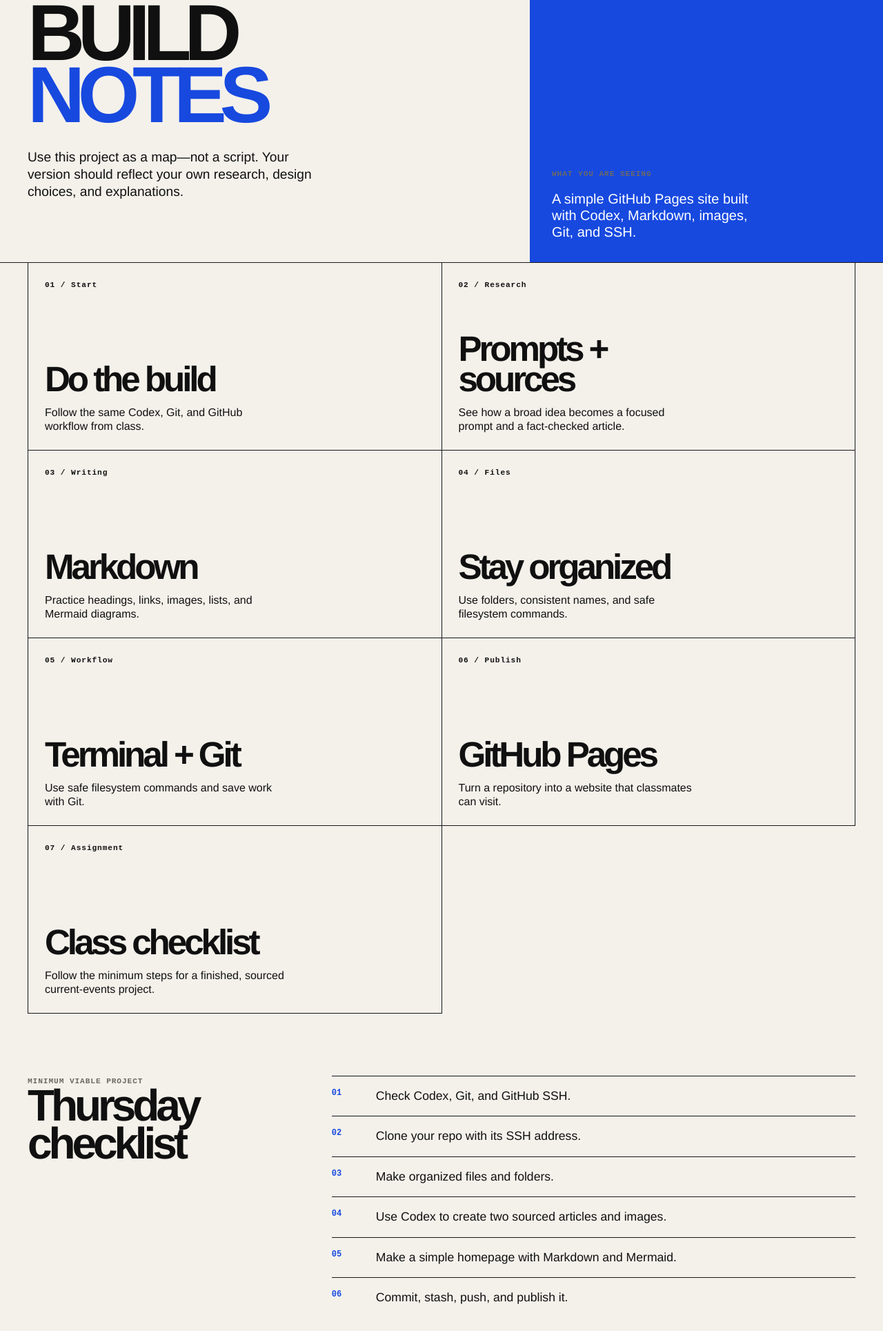
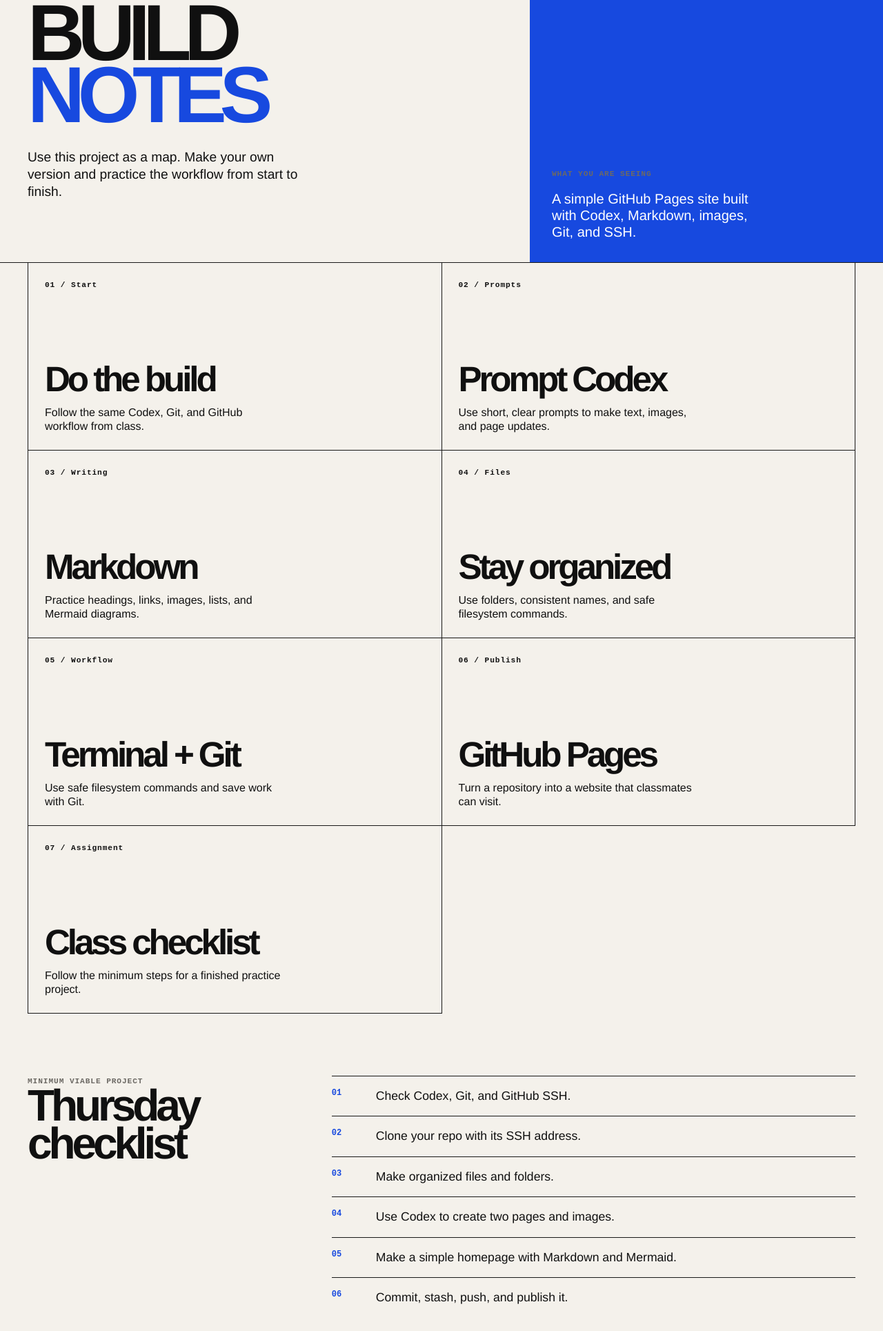
Before and after one commit to kaw393939/current-events, a plain HTML site: page notes.html in a window 1280 px wide. Shown: the part 191-2120 px from the top of the page at 69% size. Drawn offline with Linux system fonts and the light colour scheme.

Commit message:
Focus class guide on tool workflow

```diff
--- a/notes.html
+++ b/notes.html
@@ -23,7 +23,7 @@
         <div class="notes-hero-copy">
           <p class="eyebrow">Class resource / Thursday</p>
           <h1 id="notes-title">BUILD<br><em>NOTES</em></h1>
-          <p class="intro">Use this project as a map—not a script. Your version should reflect your own research, design choices, and explanations.</p>
+          <p class="intro">Use this project as a map. Make your own version and practice the workflow from start to finish.</p>
         </div>
         <aside class="notes-hero-aside">
           <p class="eyebrow">What you are seeing</p>
@@ -36,9 +36,9 @@
           <span>01 / Start</span>
           <div><h2>Do the build</h2><p>Follow the same Codex, Git, and GitHub workflow from class.</p></div>
         </a>
-        <a class="note-card" href="https://github.com/kaw393939/current-events/blob/main/notes/prompting-and-research.md" target="_blank" rel="noreferrer">
-          <span>02 / Research</span>
-          <div><h2>Prompts + sources</h2><p>See how a broad idea becomes a focused prompt and a fact-checked article.</p></div>
+        <a class="note-card" href="https://github.com/kaw393939/current-events/blob/main/notes/prompting-with-codex.md" target="_blank" rel="noreferrer">
+          <span>02 / Prompts</span>
+          <div><h2>Prompt Codex</h2><p>Use short, clear prompts to make text, images, and page updates.</p></div>
         </a>
         <a class="note-card" href="https://github.com/kaw393939/current-events/blob/main/notes/markdown-and-mermaid.md" target="_blank" rel="noreferrer">
           <span>03 / Writing</span>
@@ -58,7 +58,7 @@
         </a>
         <a class="note-card" href="https://github.com/kaw393939/current-events/blob/main/assignment.md" target="_blank" rel="noreferrer">
           <span>07 / Assignment</span>
-          <div><h2>Class checklist</h2><p>Follow the minimum steps for a finished, sourced current-events project.</p></div>
+          <div><h2>Class checklist</h2><p>Follow the minimum steps for a finished practice project.</p></div>
         </a>
       </section>
 
@@ -68,7 +68,7 @@
           <li>Check Codex, Git, and GitHub SSH.</li>
           <li>Clone your repo with its SSH address.</li>
           <li>Make organized files and folders.</li>
-          <li>Use Codex to create two sourced articles and images.</li>
+          <li>Use Codex to create two pages and images.</li>
           <li>Make a simple homepage with Markdown and Mermaid.</li>
           <li>Commit, stash, push, and publish it.</li>
         </ol>
```
Also changed, not shown: index.html (+8 -8 lines), 9 other files.
